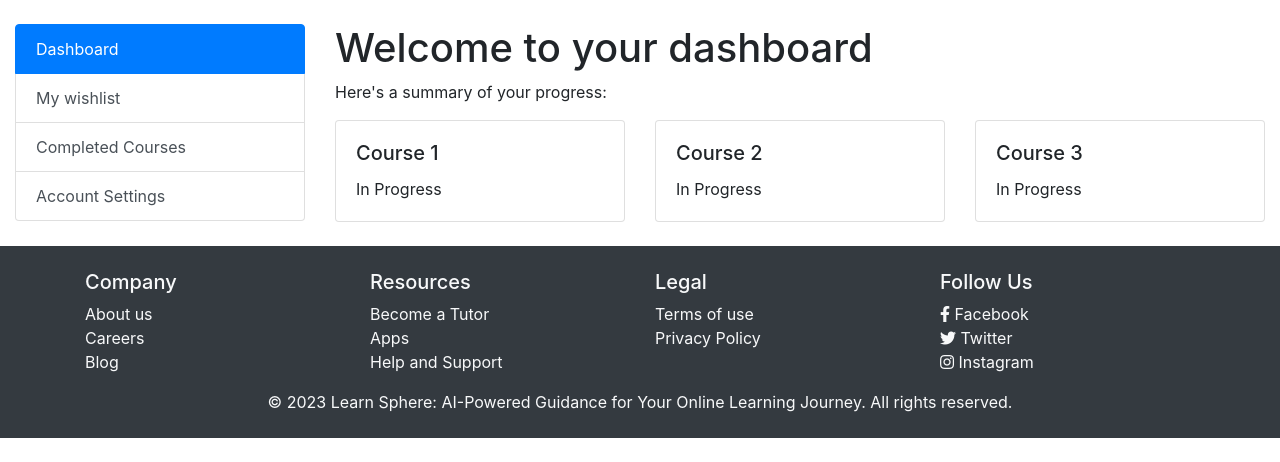
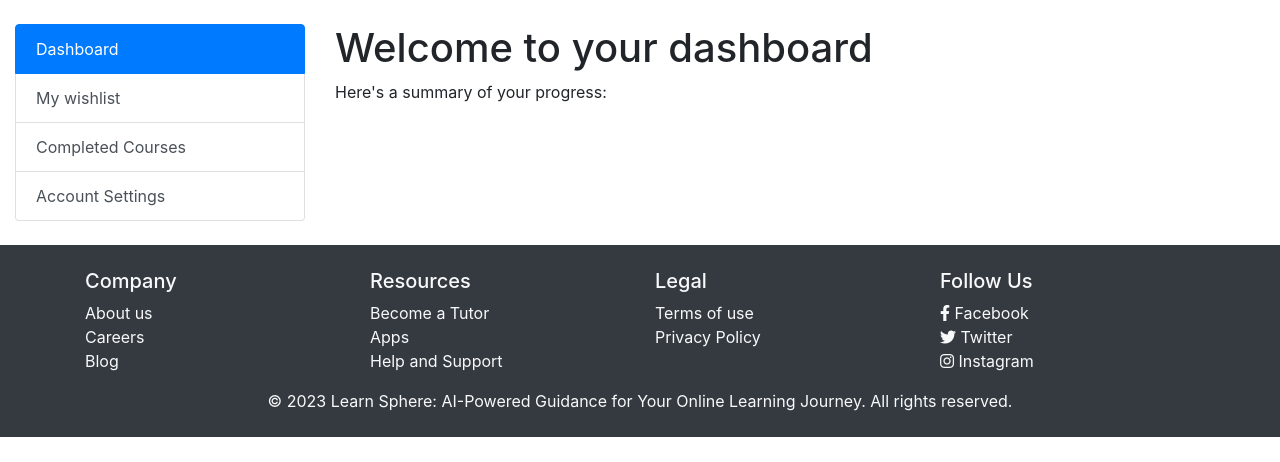
Before and after one commit to akshaykumar19002/learnsphere, a Django app: page / in a window 1280 px wide. Shown: the part 56-518 px from the top of the page. Run offline with Django 4.2, Linux system fonts and the light colour scheme; some libraries are stand-ins or nearby versions.

Commit message:
Add files via upload

```diff
--- a/dashboard/templates/dashboard/home.html
+++ b/dashboard/templates/dashboard/home.html
@@ -19,26 +19,15 @@
             <p>Here's a summary of your progress:</p>
 
             <div class="card-deck">
+                 {% for course in courses %}
                 <div class="card">
                     <div class="card-body">
-                        <h5 class="card-title">Course 1</h5>
+                        <h5 class="card-title">{{ course.course_name }}</h5>
                         <p class="card-text">In Progress</p>
+                        <p class="card-text">Price: {{ course.price }}</p>
                     </div>
                 </div>
-
-                <div class="card">
-                    <div class="card-body">
-                        <h5 class="card-title">Course 2</h5>
-                        <p class="card-text">In Progress</p>
-                    </div>
-                </div>
-
-                <div class="card">
-                    <div class="card-body">
-                        <h5 class="card-title">Course 3</h5>
-                        <p class="card-text">In Progress</p>
-                    </div>
-                </div>
+                {% endfor %}
             </div>
         </div>
     </div>
```
